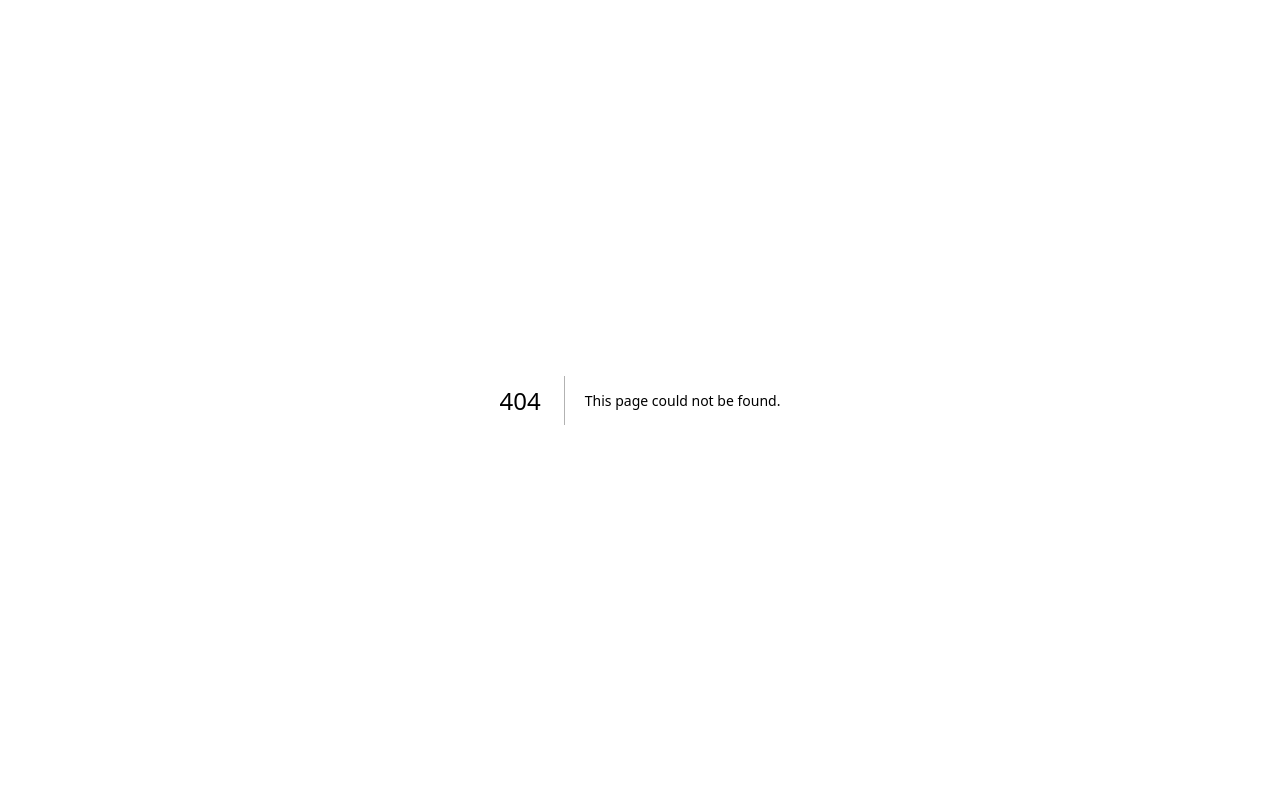
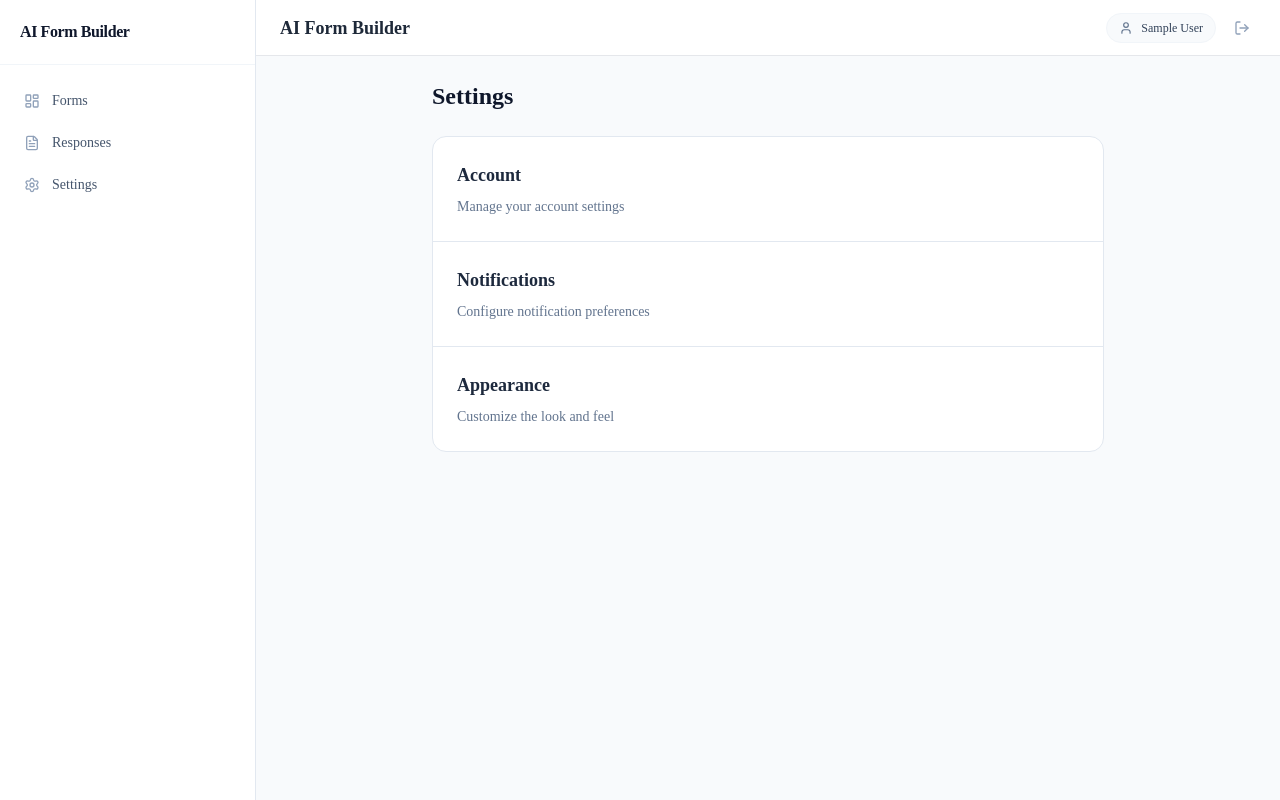
Before and after one commit to binay-das/ai-form-builder, a Next.js app: page /dashboard/settings in a window 1280 px wide. Before the commit this address had no page. Built offline with nearby package versions, Linux system fonts and the light colour scheme; no server answers; sample sign-in values are in the browser's storage.

Commit message:
feat: create settings page scaffold

```diff
--- /dev/null
+++ b/app/dashboard/settings/page.tsx
@@ -0,0 +1,33 @@
+import { getServerSession } from "next-auth";
+import { authOptions } from "@/lib/auth";
+import { redirect } from "next/navigation";
+
+export default async function SettingsPage() {
+  const session = await getServerSession(authOptions);
+  if (!session) redirect("/api/auth/signin");
+
+  return (
+    <div className="min-h-screen bg-slate-50 p-6">
+      <div className="max-w-2xl mx-auto">
+        <h1 className="text-2xl font-bold text-slate-900 mb-6">Settings</h1>
+
+        <div className="bg-white rounded-xl border border-slate-200 divide-y divide-slate-200">
+          <div className="p-6">
+            <h2 className="text-lg font-semibold text-slate-800 mb-2">Account</h2>
+            <p className="text-sm text-slate-500">Manage your account settings</p>
+          </div>
+
+          <div className="p-6">
+            <h2 className="text-lg font-semibold text-slate-800 mb-2">Notifications</h2>
+            <p className="text-sm text-slate-500">Configure notification preferences</p>
+          </div>
+
+          <div className="p-6">
+            <h2 className="text-lg font-semibold text-slate-800 mb-2">Appearance</h2>
+            <p className="text-sm text-slate-500">Customize the look and feel</p>
+          </div>
+        </div>
+      </div>
+    </div>
+  );
+}
```
